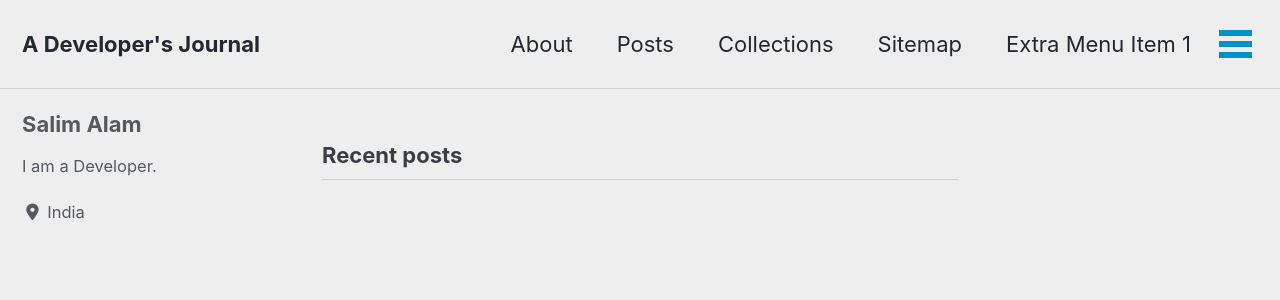
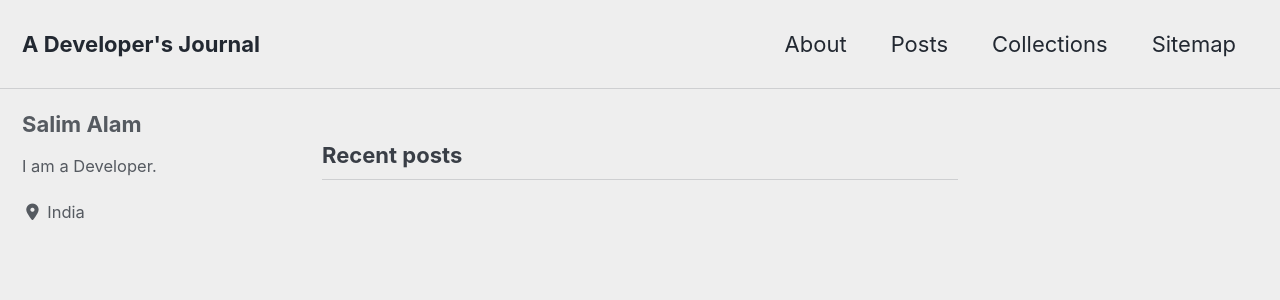
Before and after one commit to salimdeveloper/salimdeveloper.github.io, a Jekyll site: the page built from index.html, in a window 1280 px wide and 900 px high. Shown: the top 300 px of the window. Built offline with Jekyll 4.4.1, drawn with Linux system fonts in a browser that asks for light colours; cached includes are drawn as plain includes; nearby versions of some CDN libraries; the list of posts is cut into pages by our own code.

Commit message:
update links

```diff
--- a/_data/navigation.yml
+++ b/_data/navigation.yml
@@ -8,12 +8,6 @@ main:
     url: /collection-archive/
   - title: "Sitemap"
     url: /sitemap/
-  - title: "Extra Menu Item 1"
-    url: /
-  - title: "Extra Menu Item 2"
-    url: /
-  - title: "Extra Menu Item Long Title"
-    url: /
 
 # sidebar navigation list sample
 sidebar-sample:
```
